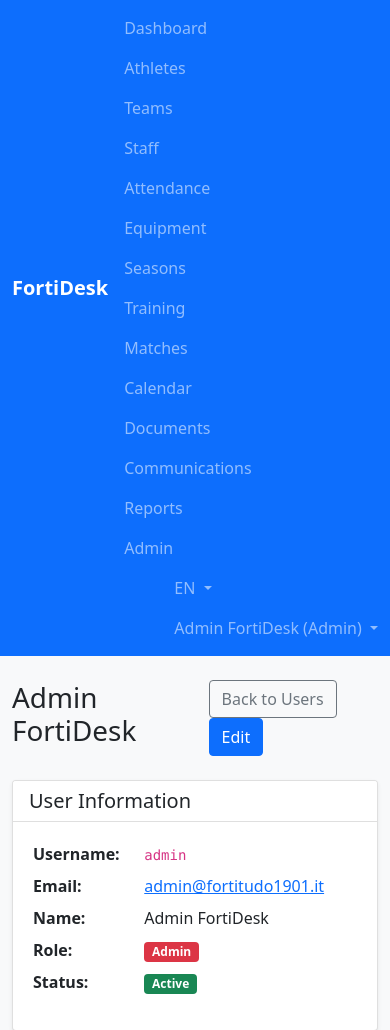
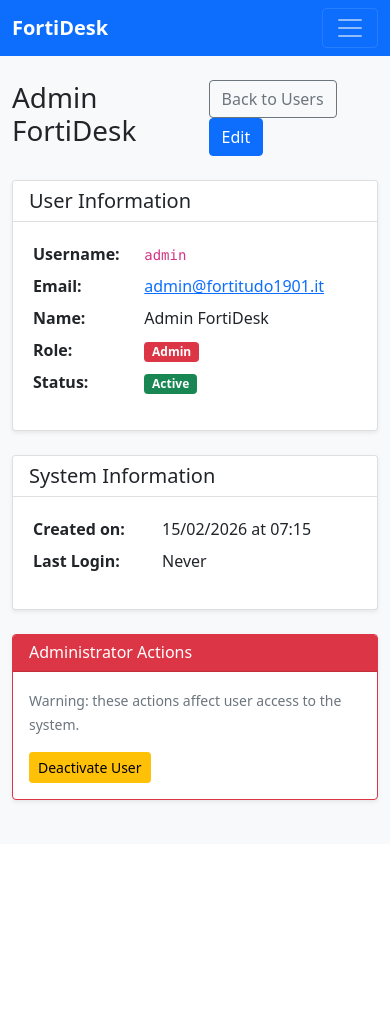
Before and after one commit to maroffo/FortiDesk, a Flask app: page /admin/users/1 in a window 390 px wide. Shown: the top 1030 px of the page. After the commit the page ends 803 px from the top, so only its background shows below. Run offline with Flask 3, Linux system fonts and the light colour scheme; a user stored in the database is signed in; some libraries are stand-ins or nearby versions.

Commit message:
fix: responsive navbar with hamburger, grouped dropdowns, no duplicates
Mobile navbar was broken: no toggler button, no collapse wrapper, 14 flat
items stacking over the viewport, and every link duplicated in the user
dropdown. Added Bootstrap 5 hamburger + collapse, grouped nav into 3
dropdowns (People, Activities, Management) + standalone links, cleaned
user menu to language switch + logout only.

Co-Authored-By: Claude Opus 4.6 <noreply@anthropic.com>

```diff
--- a/app/templates/base.html
+++ b/app/templates/base.html
@@ -10,62 +10,77 @@
 </head>
 <body hx-headers='{"X-CSRFToken": "{{ csrf_token() }}"}'>
     <nav class="navbar navbar-expand-lg navbar-dark bg-primary">
-        <div class="container">
+        <div class="container-fluid">
             <a class="navbar-brand" href="{{ url_for('main.index') }}">
                 <strong>FortiDesk</strong>
             </a>
 
             {% if current_user.is_authenticated %}
-            <div class="navbar-nav me-auto">
+            <button class="navbar-toggler" type="button"
+                    data-bs-toggle="collapse" data-bs-target="#mainNav"
+                    aria-controls="mainNav" aria-expanded="false" aria-label="Toggle navigation">
+                <span class="navbar-toggler-icon"></span>
+            </button>
+
+            <div class="collapse navbar-collapse" id="mainNav">
+                <ul class="navbar-nav me-auto">
+                    <li class="nav-item">
                         <a class="nav-link" href="{{ url_for('main.dashboard') }}">{{ _('Dashboard') }}</a>
-                <a class="nav-link" href="{{ url_for('athletes.index') }}">{{ _('Athletes') }}</a>
-                <a class="nav-link" href="{{ url_for('teams.index') }}">{{ _('Teams') }}</a>
-                <a class="nav-link" href="{{ url_for('staff.index') }}">{{ _('Staff') }}</a>
-                <a class="nav-link" href="{{ url_for('attendance.index') }}">{{ _('Attendance') }}</a>
-                <a class="nav-link" href="{{ url_for('equipment.index') }}">{{ _('Equipment') }}</a>
-                <a class="nav-link" href="{{ url_for('seasons.index') }}">{{ _('Seasons') }}</a>
-                <a class="nav-link" href="{{ url_for('training.index') }}">{{ _('Training') }}</a>
-                <a class="nav-link" href="{{ url_for('matches.index') }}">{{ _('Matches') }}</a>
-                <a class="nav-link" href="{{ url_for('calendar.index') }}">{{ _('Calendar') }}</a>
-                <a class="nav-link" href="{{ url_for('documents.index') }}">{{ _('Documents') }}</a>
-                <a class="nav-link" href="{{ url_for('communications.index') }}">{{ _('Communications') }}</a>
+                    </li>
+
+                    <li class="nav-item dropdown">
+                        <a class="nav-link dropdown-toggle" href="#" role="button" data-bs-toggle="dropdown">{{ _('People') }}</a>
+                        <ul class="dropdown-menu">
+                            <li><a class="dropdown-item" href="{{ url_for('athletes.index') }}">{{ _('Athletes') }}</a></li>
+                            <li><a class="dropdown-item" href="{{ url_for('teams.index') }}">{{ _('Teams') }}</a></li>
+                            <li><a class="dropdown-item" href="{{ url_for('staff.index') }}">{{ _('Staff') }}</a></li>
+                        </ul>
+                    </li>
+
+                    <li class="nav-item dropdown">
+                        <a class="nav-link dropdown-toggle" href="#" role="button" data-bs-toggle="dropdown">{{ _('Activities') }}</a>
+                        <ul class="dropdown-menu">
+                            <li><a class="dropdown-item" href="{{ url_for('attendance.index') }}">{{ _('Attendance') }}</a></li>
+                            <li><a class="dropdown-item" href="{{ url_for('training.index') }}">{{ _('Training') }}</a></li>
+                            <li><a class="dropdown-item" href="{{ url_for('matches.index') }}">{{ _('Matches') }}</a></li>
+                            <li><a class="dropdown-item" href="{{ url_for('calendar.index') }}">{{ _('Calendar') }}</a></li>
+                        </ul>
+                    </li>
+
+                    <li class="nav-item dropdown">
+                        <a class="nav-link dropdown-toggle" href="#" role="button" data-bs-toggle="dropdown">{{ _('Management') }}</a>
+                        <ul class="dropdown-menu">
+                            <li><a class="dropdown-item" href="{{ url_for('equipment.index') }}">{{ _('Equipment') }}</a></li>
+                            <li><a class="dropdown-item" href="{{ url_for('seasons.index') }}">{{ _('Seasons') }}</a></li>
+                            <li><a class="dropdown-item" href="{{ url_for('documents.index') }}">{{ _('Documents') }}</a></li>
+                            <li><a class="dropdown-item" href="{{ url_for('communications.index') }}">{{ _('Communications') }}</a></li>
+                        </ul>
+                    </li>
+
+                    <li class="nav-item">
                         <a class="nav-link" href="{{ url_for('reports.index') }}">{{ _('Reports') }}</a>
+                    </li>
+
                     {% if current_user.is_admin() %}
+                    <li class="nav-item">
                         <a class="nav-link" href="{{ url_for('admin.users') }}">{{ _('Admin') }}</a>
+                    </li>
                     {% endif %}
-            </div>
-            <div class="navbar-nav ms-auto">
-                <div class="nav-item dropdown">
-                    <a class="nav-link dropdown-toggle" href="#" role="button" data-bs-toggle="dropdown">
-                        <i class="bi bi-globe"></i> {{ session.get('language', 'en').upper() }}
-                    </a>
-                    <ul class="dropdown-menu">
-                        <li><a class="dropdown-item" href="{{ url_for('main.set_language', language='en') }}">🇬🇧 English</a></li>
-                        <li><a class="dropdown-item" href="{{ url_for('main.set_language', language='it') }}">🇮🇹 Italiano</a></li>
                 </ul>
-                </div>
-                <div class="nav-item dropdown">
+
+                <ul class="navbar-nav ms-auto">
+                    <li class="nav-item dropdown">
                         <a class="nav-link dropdown-toggle" href="#" role="button" data-bs-toggle="dropdown">
                             {{ current_user.get_full_name() }} ({{ current_user.role.title() }})
                         </a>
-                    <ul class="dropdown-menu">
-                        <li><a class="dropdown-item" href="{{ url_for('main.dashboard') }}">{{ _('Dashboard') }}</a></li>
-                        <li><a class="dropdown-item" href="{{ url_for('athletes.index') }}">{{ _('Athletes') }}</a></li>
-                        <li><a class="dropdown-item" href="{{ url_for('teams.index') }}">{{ _('Teams') }}</a></li>
-                        <li><a class="dropdown-item" href="{{ url_for('staff.index') }}">{{ _('Staff') }}</a></li>
-                        <li><a class="dropdown-item" href="{{ url_for('attendance.index') }}">{{ _('Attendance') }}</a></li>
-                        <li><a class="dropdown-item" href="{{ url_for('equipment.index') }}">{{ _('Equipment') }}</a></li>
-                        <li><a class="dropdown-item" href="{{ url_for('seasons.index') }}">{{ _('Seasons') }}</a></li>
-                        <li><a class="dropdown-item" href="{{ url_for('training.index') }}">{{ _('Training') }}</a></li>
-                        <li><a class="dropdown-item" href="{{ url_for('matches.index') }}">{{ _('Matches') }}</a></li>
-                        <li><a class="dropdown-item" href="{{ url_for('calendar.index') }}">{{ _('Calendar') }}</a></li>
-                        <li><a class="dropdown-item" href="{{ url_for('documents.index') }}">{{ _('Documents') }}</a></li>
-                        <li><a class="dropdown-item" href="{{ url_for('communications.index') }}">{{ _('Communications') }}</a></li>
-                        <li><a class="dropdown-item" href="{{ url_for('reports.index') }}">{{ _('Reports') }}</a></li>
+                        <ul class="dropdown-menu dropdown-menu-end">
+                            <li><a class="dropdown-item" href="{{ url_for('main.set_language', language='en') }}">English</a></li>
+                            <li><a class="dropdown-item" href="{{ url_for('main.set_language', language='it') }}">Italiano</a></li>
                             <li><hr class="dropdown-divider"></li>
                             <li><a class="dropdown-item" href="{{ url_for('auth.logout') }}">{{ _('Logout') }}</a></li>
                         </ul>
-                </div>
+                    </li>
+                </ul>
             </div>
             {% endif %}
         </div>
```
Also changed, not shown: tests/test_navbar.py (added, +109 -0 lines), translations/it/LC_MESSAGES/messages.po. Lines whose indentation alone changed are shown as unchanged.
